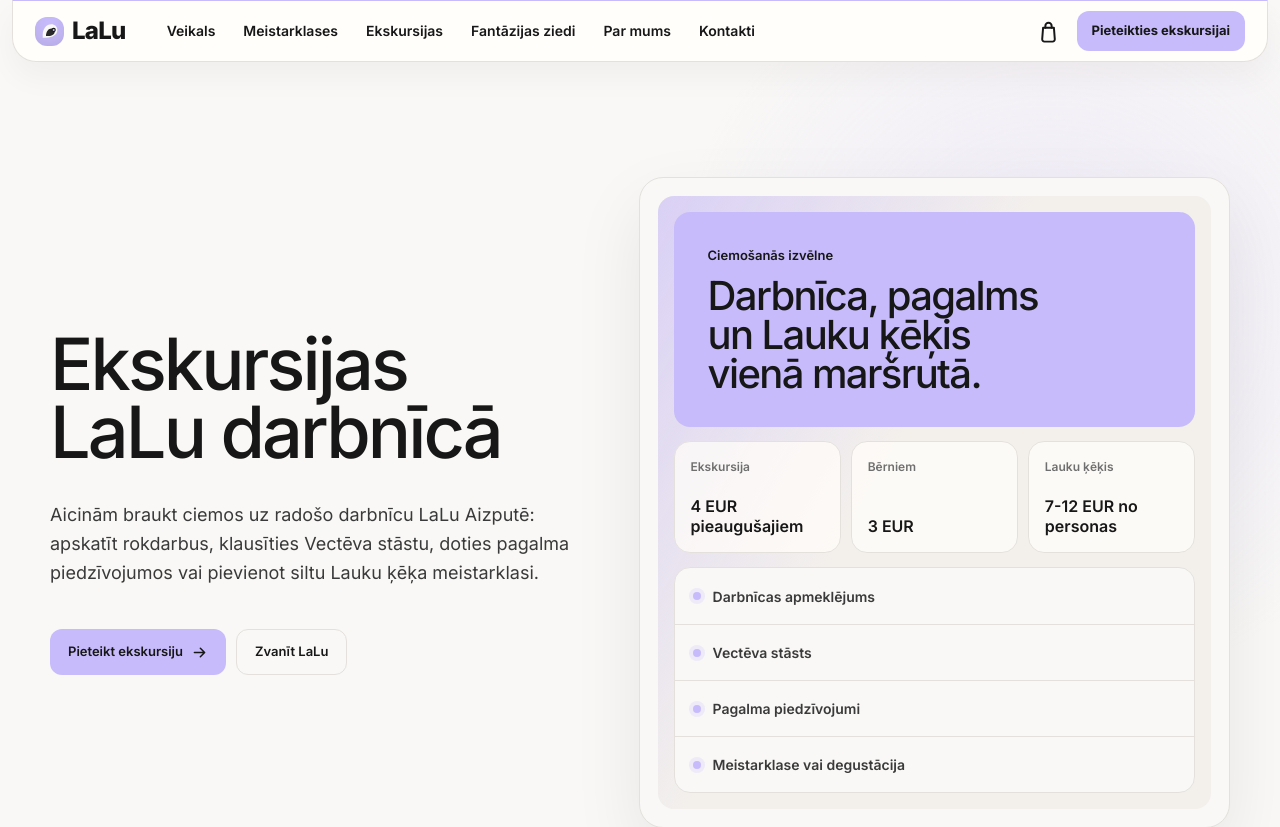
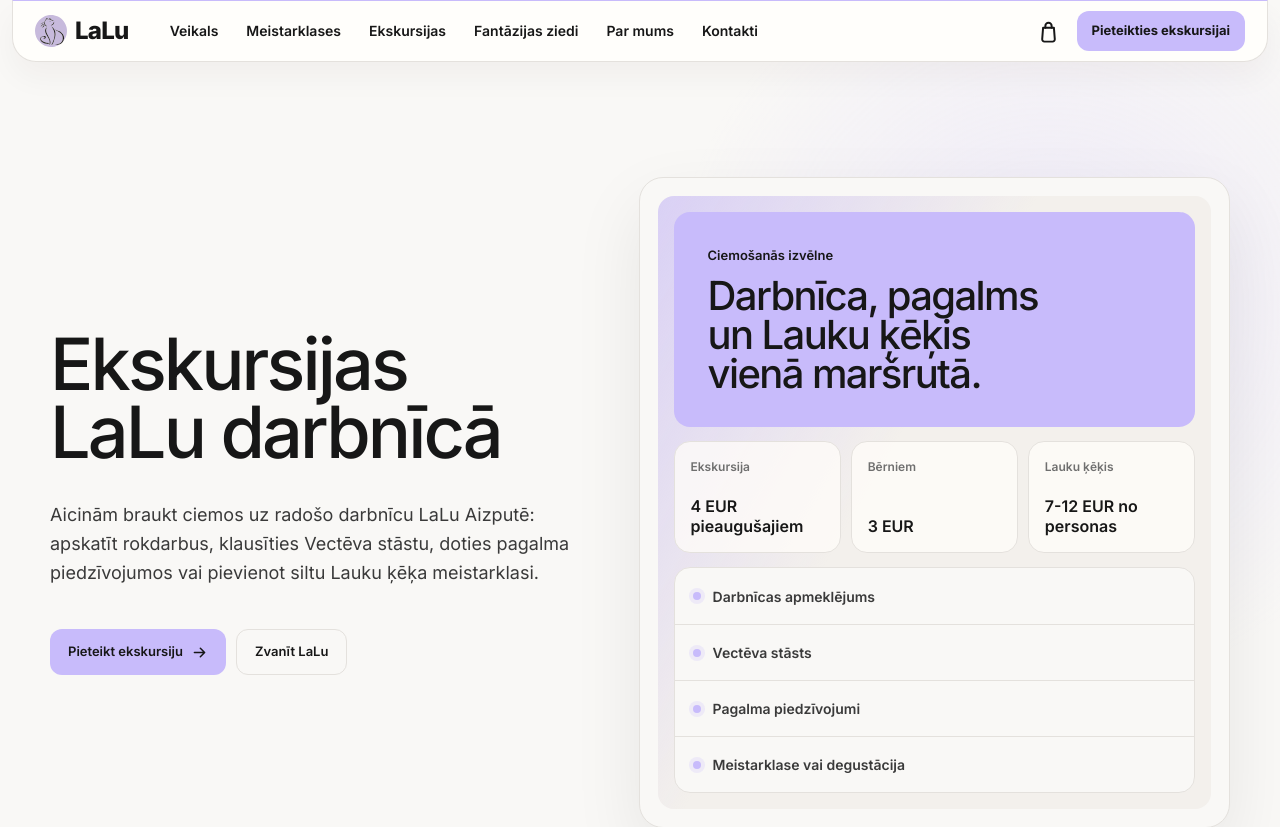
Before and after one commit to romadiweb/lalu-lv, a Next.js app: page /ekskursijas in a window 1280 px wide. Shown: the top 827 px of the page. Built offline with nearby package versions, Linux system fonts and the light colour scheme.

Commit message:
Version 2.0-1 Deploy

```diff
--- a/app/styles/brand.css
+++ b/app/styles/brand.css
@@ -13,33 +13,17 @@
 
 .logo-mark {
   display: grid;
-  width: 29px;
-  height: 29px;
+  width: 32px;
+  height: 32px;
+  flex: 0 0 auto;
   place-items: center;
-  border-radius: var(--radius-md);
-  background: var(--primary);
-  box-shadow: inset 0 -8px 14px rgb(23 23 23 / 0.08);
 }
 
-.logo-mark svg {
-  width: 24px;
-  height: 24px;
-  fill: none;
-}
-
-.logo-mark path:first-child {
-  fill: #f9f8f6;
-}
-
-.logo-mark path:nth-child(2) {
-  fill: #171717;
-  opacity: 0.92;
-}
-
-.logo-mark circle {
-  fill: #c8bbfb;
-  stroke: #171717;
-  stroke-width: 1.6;
+.logo-mark-image {
+  display: block;
+  width: 100%;
+  height: 100%;
+  object-fit: contain;
 }
 
 .bag-icon {
--- a/app/styles/header.css
+++ b/app/styles/header.css
@@ -780,8 +780,8 @@
   }
 
   .logo-mark {
-    width: 29px;
-    height: 29px;
+    width: 32px;
+    height: 32px;
   }
 }
 
--- a/components/brand/lalu-mark.tsx
+++ b/components/brand/lalu-mark.tsx
@@ -1,11 +1,17 @@
+import Image from "next/image";
+
 export function LaLuMark() {
   return (
     <span className="logo-mark" aria-hidden="true">
-      <svg viewBox="0 0 36 36" role="img">
-        <path d="M7 24c0-9 5.5-16 13-16 5.2 0 9 3.6 9 8.6 0 7.3-7.2 11.4-16.9 11.4H7v-4Z" />
-        <path d="M12 23.8c.6-5.2 3.8-9.6 8-9.6 2.9 0 5 2 5 4.8 0 3.7-3.9 6.5-9.4 6.5H12v-1.7Z" />
-        <circle cx="23.5" cy="16.5" r="2.4" />
-      </svg>
+      <Image
+        className="logo-mark-image"
+        src="/images/lalu-logo.svg"
+        alt=""
+        width={1091}
+        height={1098}
+        sizes="32px"
+        unoptimized
+      />
     </span>
   );
 }
```
Also changed, not shown: public/images/lalu-logo.svg (added).
